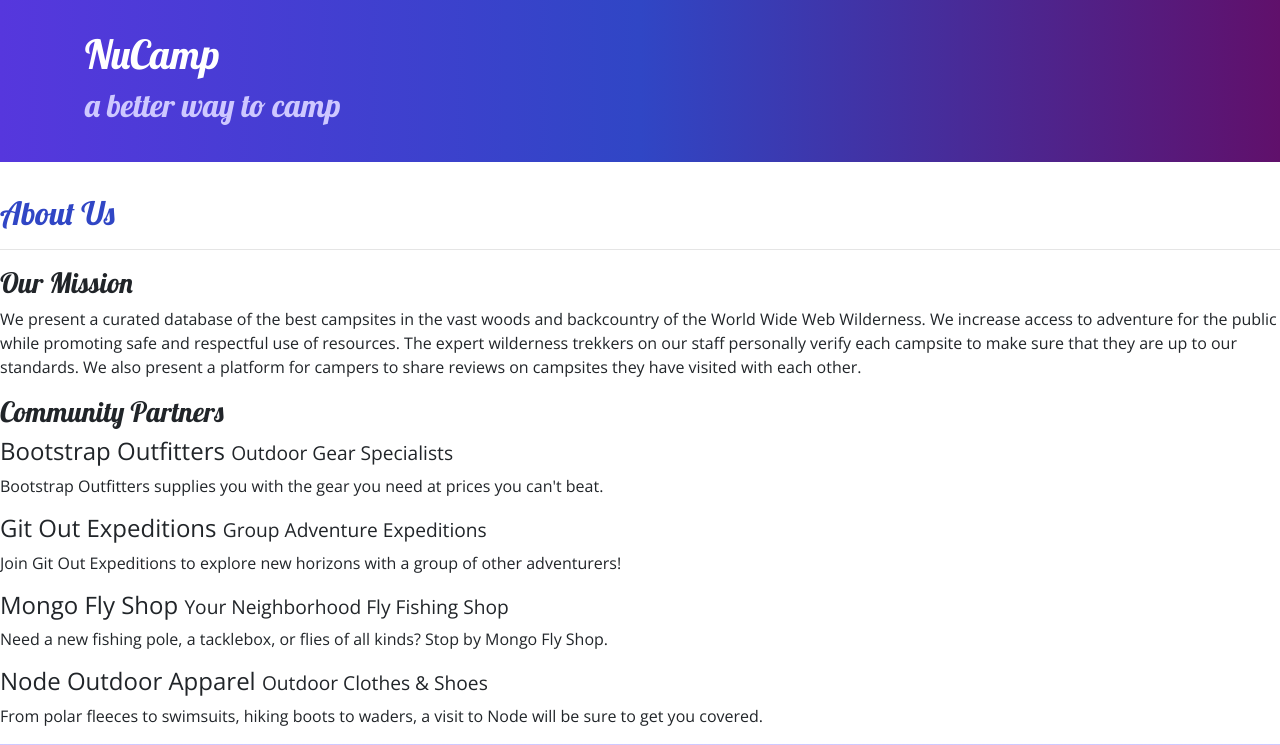
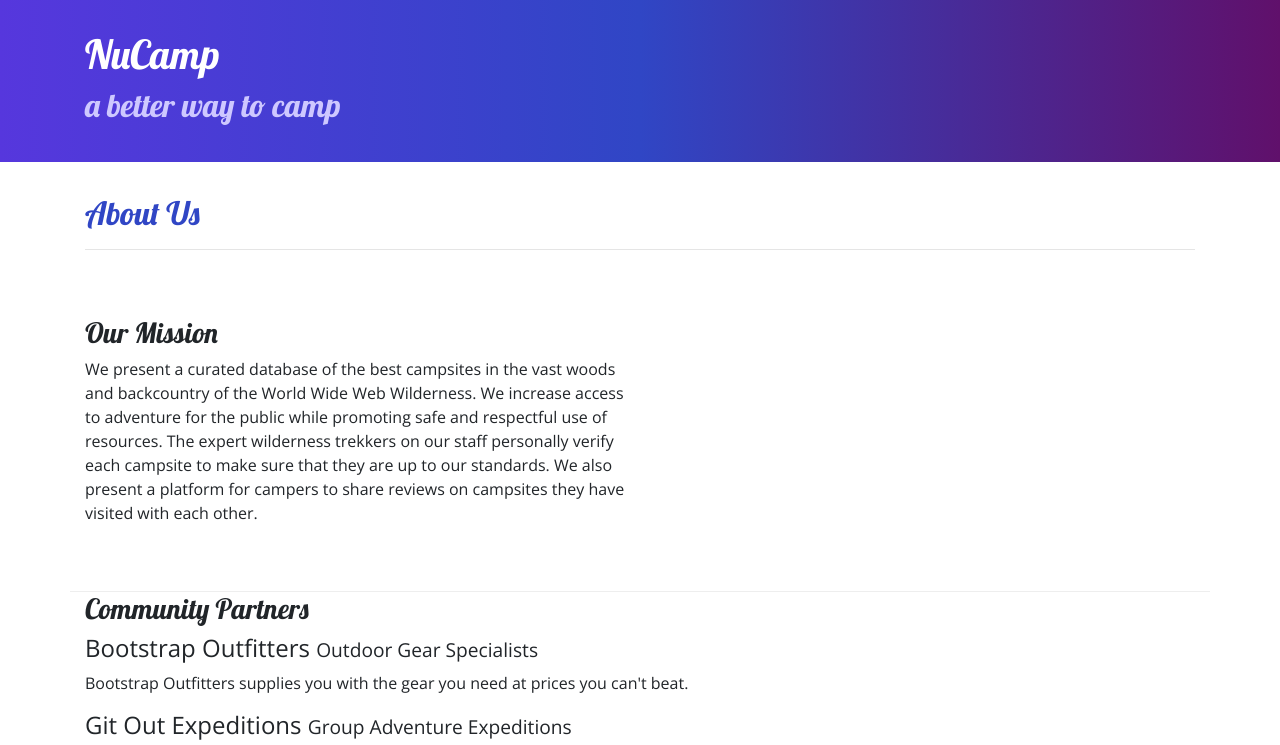
Before and after one commit to yashp82099/nucampsite, a website: page aboutus.html in a window 1280 px wide. Shown: the top 745 px of the page. Drawn offline with nearby package versions, Linux system fonts and the light colour scheme.

Commit message:
added bootstrap to site

```diff
--- a/aboutus.html
+++ b/aboutus.html
@@ -24,32 +24,32 @@
         </div>
     </header>
 
-    <div>
-        <div>
-            <div>
+    <div class='container'>
+        <div class="row">
+            <div class='col-12'>
                <h2>About Us</h2>
                <hr />
             </div>
         </div>
 
-        <div>
-            <div>
+        <div class='row row-content'>
+            <div class="col-sm-6">
                 <h3>Our Mission</h3>
                 <p>We present a curated database of the best campsites in the vast woods and backcountry of the World Wide Web Wilderness. We increase access to adventure for the public while promoting safe and respectful use of resources. The expert wilderness trekkers on our staff personally verify each campsite to make sure that they are up to our standards. We also present a platform for campers to share reviews on campsites they have visited with each other.</p>
             </div>
         </div>
 
-        <div>
-            <div>
+        <div class='row'>
+            <div class="col">
                 <h3>Community Partners</h3>
                 <h4>Bootstrap Outfitters <small>Outdoor Gear Specialists</small></h4>
-                <p>Bootstrap Outfitters supplies you with the gear you need at prices you can't beat.</p>
+                <p class="d-none d-sm-block">Bootstrap Outfitters supplies you with the gear you need at prices you can't beat.</p>
                 <h4>Git Out Expeditions <small>Group Adventure Expeditions</small></h4>
-                <p>Join Git Out Expeditions to explore new horizons with a group of other adventurers!</p>
+                <p  class="d-none d-sm-block">Join Git Out Expeditions to explore new horizons with a group of other adventurers!</p>
                 <h4>Mongo Fly Shop <small>Your Neighborhood Fly Fishing Shop</small></h4>
-                <p>Need a new fishing pole, a tacklebox, or flies of all kinds? Stop by Mongo Fly Shop.</p>
+                <p  class="d-none d-sm-block">Need a new fishing pole, a tacklebox, or flies of all kinds? Stop by Mongo Fly Shop.</p>
                 <h4>Node Outdoor Apparel <small>Outdoor Clothes & Shoes</small></h4>
-                <p>From polar fleeces to swimsuits, hiking boots to waders, a visit to Node will be sure to get you covered.</p>
+                <p  class="d-none d-sm-block">From polar fleeces to swimsuits, hiking boots to waders, a visit to Node will be sure to get you covered.</p>
             </div>
         </div>
     </div>
@@ -61,7 +61,7 @@
                     <h5>Links</h5>
                     <ul class="list-unstyled">
                         <li><a href="index.html">Home</a></li>
-                        <li><a href="#">About</a></li>
+                        <li><a href="/aboutus.html">About</a></li>
                         <li><a href="#">Sites</a></li>
                         <li><a href="#">Contact</a></li>
                     </ul>
```
Also changed, not shown: index.html (+5 -5 lines).
